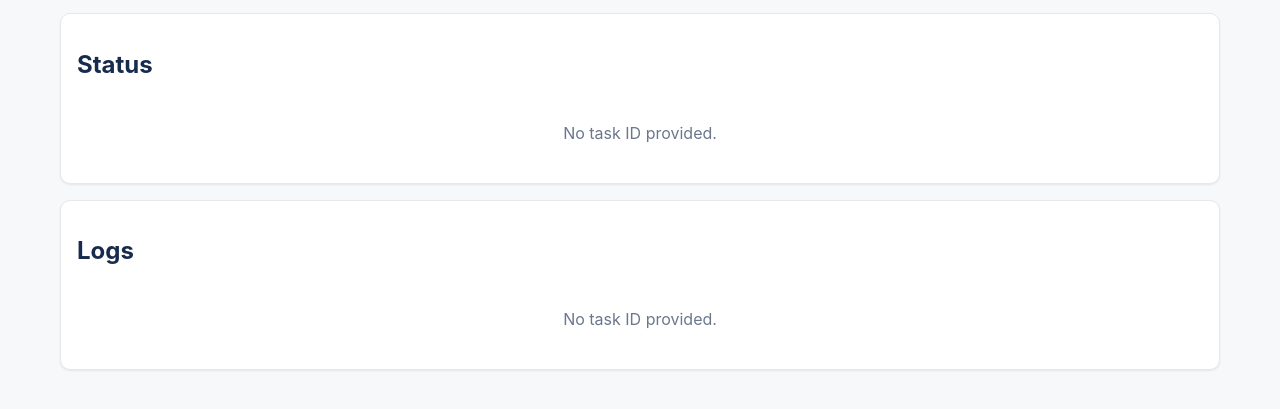
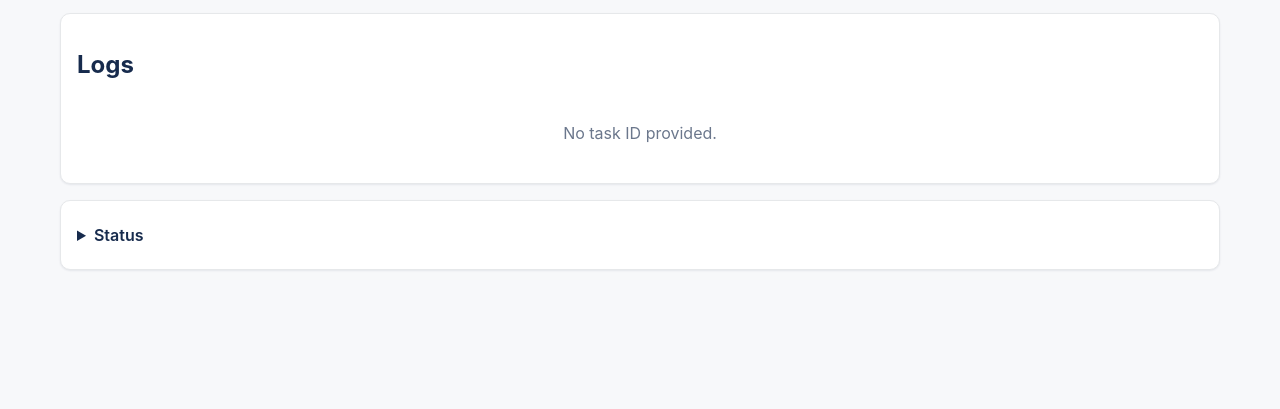
Before and after one commit to jaksa76/ai-coding-factory, a website: page hub/ui/pipeline.html in a window 1280 px wide. Shown: the part 161-570 px from the top of the page. Drawn offline with Linux system fonts and the light colour scheme.

Commit message:
better layout for pipeline details

```diff
--- a/hub/ui/pipeline.html
+++ b/hub/ui/pipeline.html
@@ -69,7 +69,8 @@
         }
         .loading, .empty { text-align: center; color: var(--muted); padding: 24px; }
         pre {
-            background: #f4f5f7;
+            background: #1e1e1e;
+            color: #d4d4d4;
             padding: 12px;
             border-radius: 6px;
             white-space: pre-wrap;
@@ -85,6 +86,14 @@
             margin-bottom: 16px;
         }
         .back-link:hover { text-decoration: underline; }
+        .details-summary {
+            cursor: pointer;
+            font-weight: 600;
+            padding: 8px 0;
+        }
+        .details-summary:hover {
+            color: var(--primary);
+        }
     </style>
 </head>
 <body>
@@ -102,14 +111,14 @@
         <h1 class="page-title">Pipeline Details</h1>
 
         <section class="card">
-            <h2>Status</h2>
-            <div id="status"><div class="loading">Loading status…</div></div>
-        </section>
-
-        <section class="card">
             <h2>Logs</h2>
             <div id="logs"><div class="loading">Loading logs…</div></div>
         </section>
+        <details class="card">
+            <summary class="details-summary">Status</summary>
+            <div id="status"><div class="loading">Loading status…</div></div>
+        </details>
+
     </main>
 
     <script>
@@ -160,6 +169,7 @@
         // Init
         loadStatus();
         loadLogs();
+        setInterval(loadLogs, 3000);
     </script>
 </body>
 </html>
```
